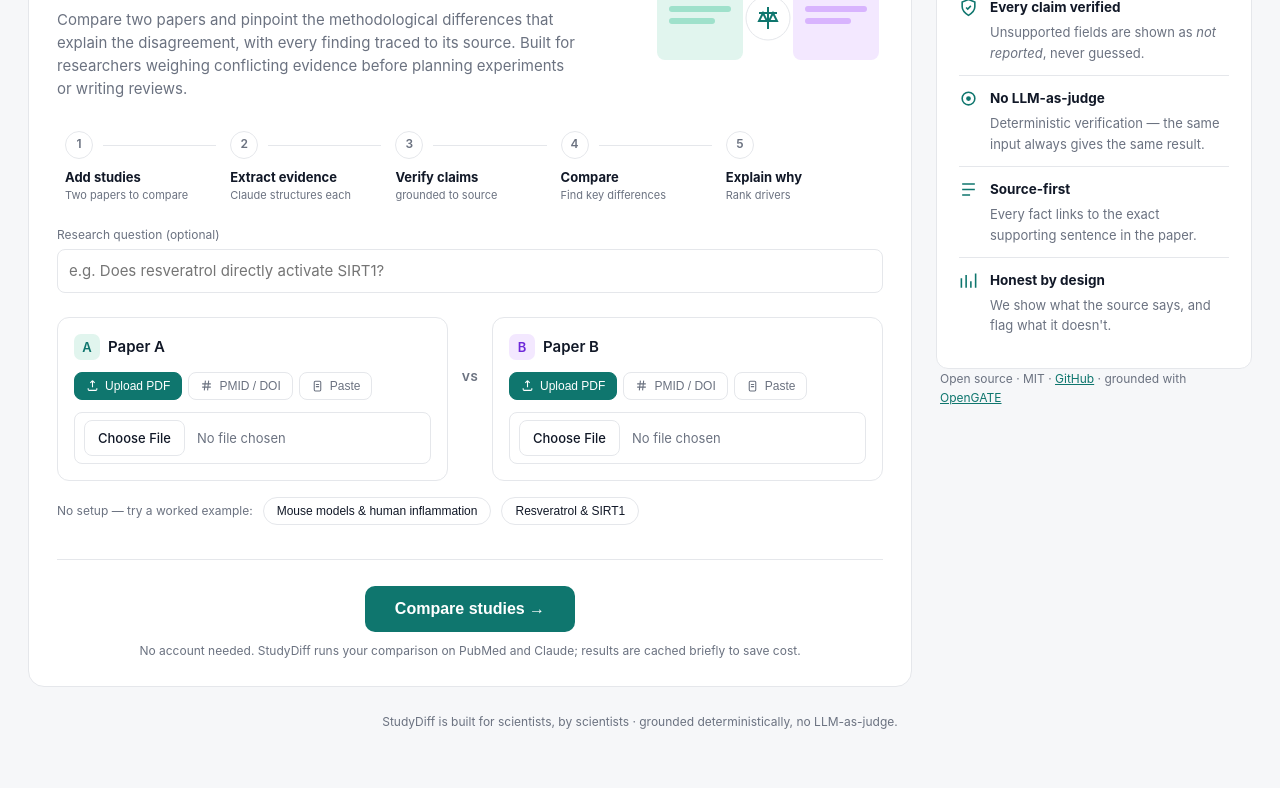
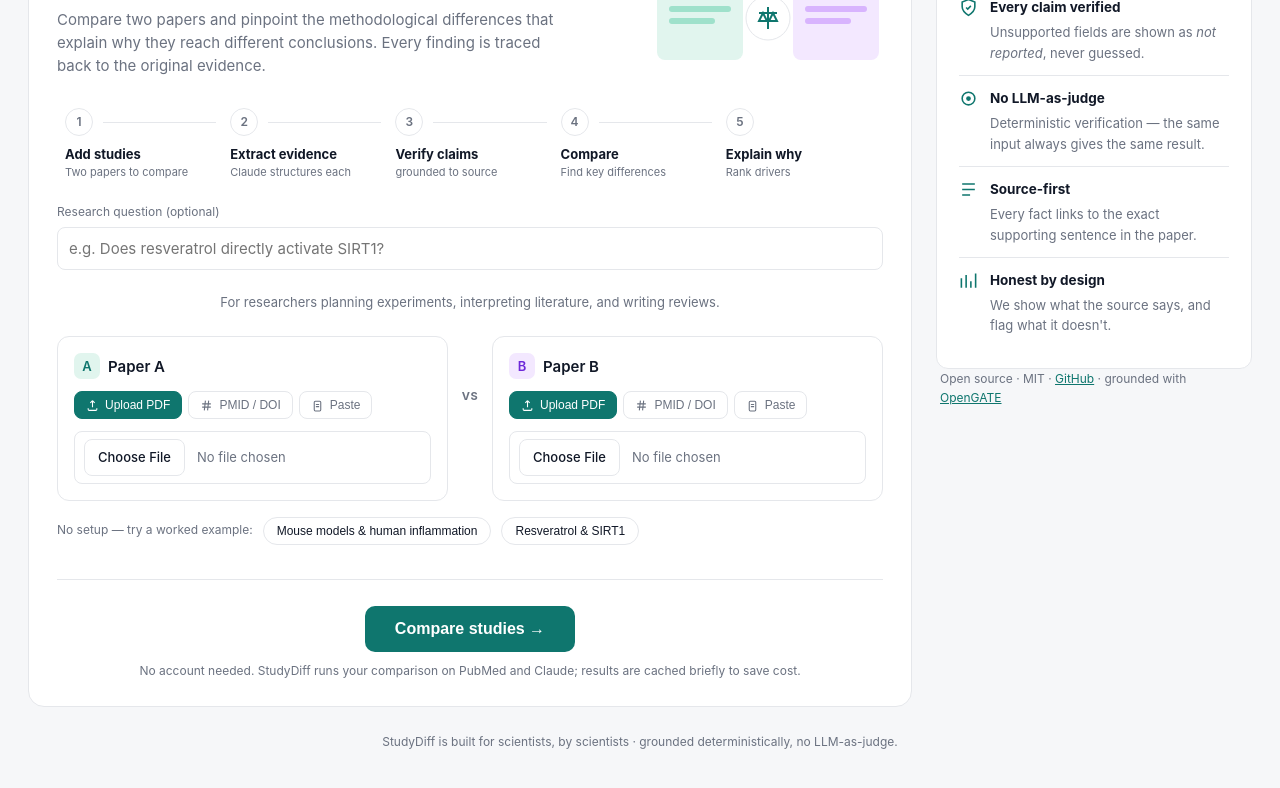
Before and after one commit to nickjlamb/studydiff, a website: page public/index.html in a window 1280 px wide. Shown: the part 144-932 px from the top of the page. Drawn offline with Linux system fonts and the light colour scheme.

Commit message:
Tighten hero to one idea; move audience line above the inputs

```diff
--- a/public/index.html
+++ b/public/index.html
@@ -83,6 +83,7 @@
   textarea { min-height:110px; resize:vertical; font-size:13px; margin-top:8px; }
   .cite { margin-bottom:0; }
   .qrow { margin-bottom:2px; }
+  .audience { margin:22px 0 0; font-size:13px; color:var(--muted); text-align:center; }
   label.f { display:block; font-size:12px; color:var(--muted); margin:0 0 5px; }
 
   .examplesrow { display:flex; align-items:center; gap:10px; margin-top:16px; flex-wrap:wrap; }
@@ -199,7 +200,7 @@
     <div class="hero">
       <div>
         <h2>Why do these studies <em>disagree</em>?</h2>
-        <p>Compare two papers and pinpoint the methodological differences that explain the disagreement, with every finding traced to its source. Built for researchers weighing conflicting evidence before planning experiments or writing reviews.</p>
+        <p>Compare two papers and pinpoint the methodological differences that explain why they reach different conclusions. Every finding is traced back to the original evidence.</p>
       </div>
       <svg class="heroart" width="230" height="120" viewBox="0 0 230 120" fill="none">
         <rect x="4" y="18" width="86" height="84" rx="8" fill="#e1f5ee"/>
@@ -227,6 +228,8 @@
       <label class="f">Research question <span style="color:var(--muted)">(optional)</span></label>
       <input id="question" placeholder="e.g. Does resveratrol directly activate SIRT1?" />
     </div>
+
+    <p class="audience">For researchers planning experiments, interpreting literature, and writing reviews.</p>
 
     <div class="papers">
       <div class="paper" data-side="A">
```
